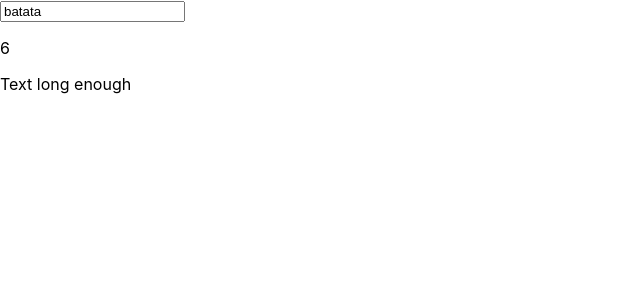
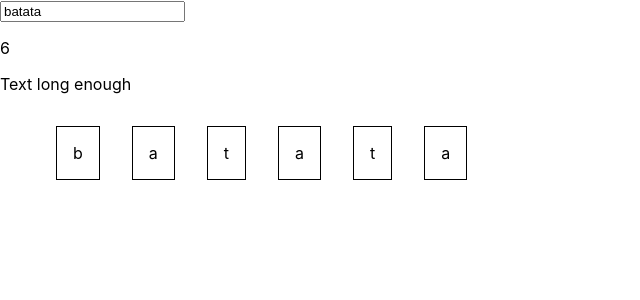
Before and after one commit to brandaogabriel7/react-testing, a React (Create React App) app: page / in a window 1280 px wide. Shown: the top 300 px of the page, without its empty margins (0-640 px from the left). Built offline with nearby package versions, Linux system fonts and the light colour scheme.

Commit message:
feat: create char and chars components

```diff
--- a/src/App.js
+++ b/src/App.js
@@ -1,23 +1,25 @@
 import React from 'react';
+import Chars from './components/Chars/Chars';
 
 import Validation from './components/Validation/Validation';
 
 class App extends React.Component {
   state = {
     text: 'batata'
-  }
+  };
 
   textChangedHandler = (event) => {
     const text = event.currentTarget.value;
-    this.setState({text});
-  }
+    this.setState({ text });
+  };
 
   render() {
     return (
       <div className="App">
         <input type="text" value={this.state.text} onChange={this.textChangedHandler} />
         <p>{this.state.text.length}</p>
-        <Validation text={this.state.text}/>
+        <Validation text={this.state.text} />
+        <Chars text={this.state.text} />
       </div>
     );
   }
--- a/src/components/Char/Char.js
+++ b/src/components/Char/Char.js
@@ -1,8 +1,8 @@
 import React from 'react';
 import './char.css';
 
-const Char = () => {
-    return <div className='char-component'></div>
+const Char = ({ char }) => {
+    return <li className='char-component'>{char}</li>;
 };
 
 export default Char;
--- /dev/null
+++ b/src/components/Chars/Chars.js
@@ -0,0 +1,12 @@
+import React from 'react';
+import Char from '../Char/Char';
+
+const Chars = ({ text = '' }) => {
+    return (
+        <ul>
+            {text.split('').map((c, index) => <Char key={index} char={c} />)}
+        </ul>
+    );
+};
+
+export default Chars;
```
Also changed, not shown: 2 other files (tests, documents, lock files or other folders).
